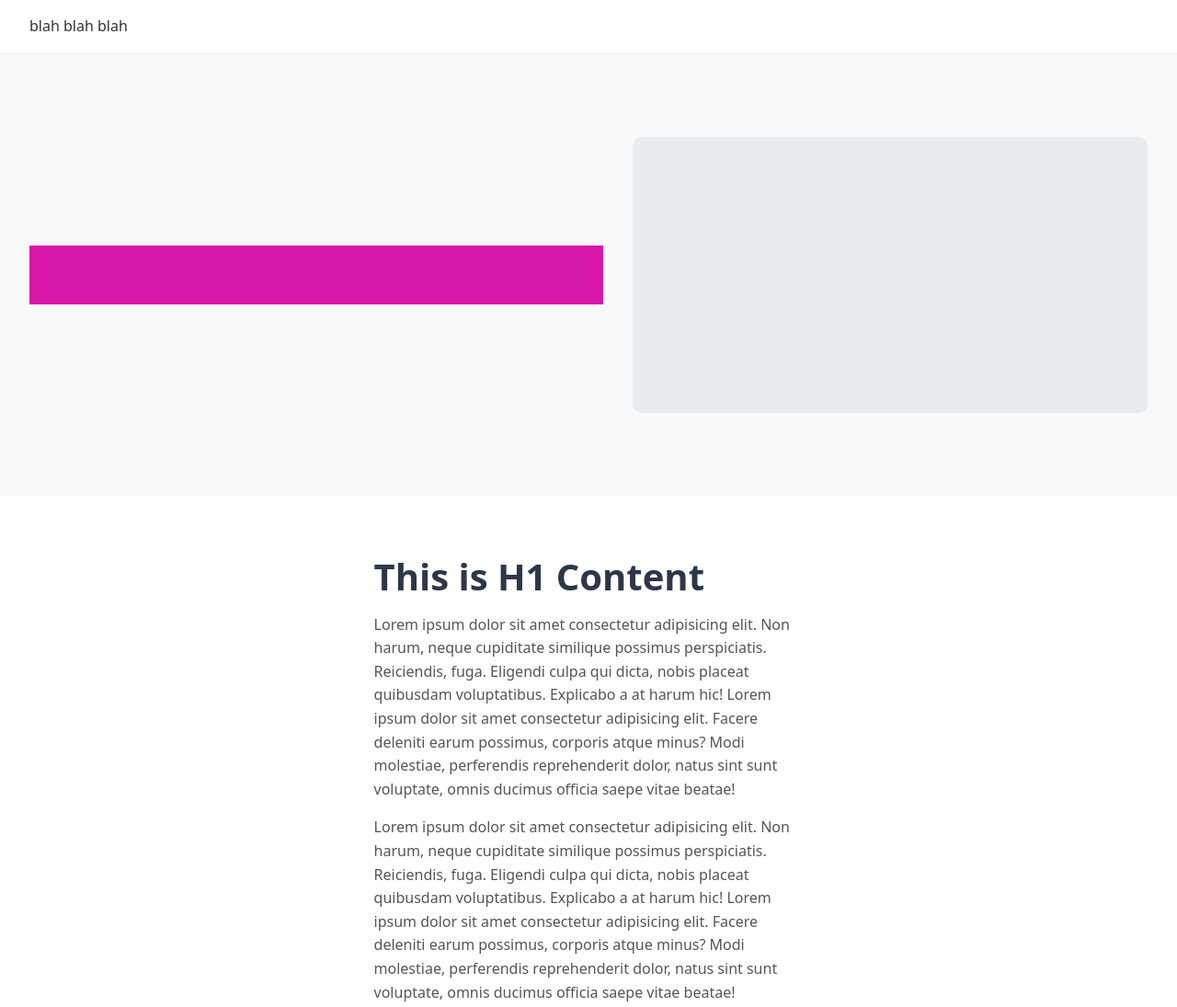
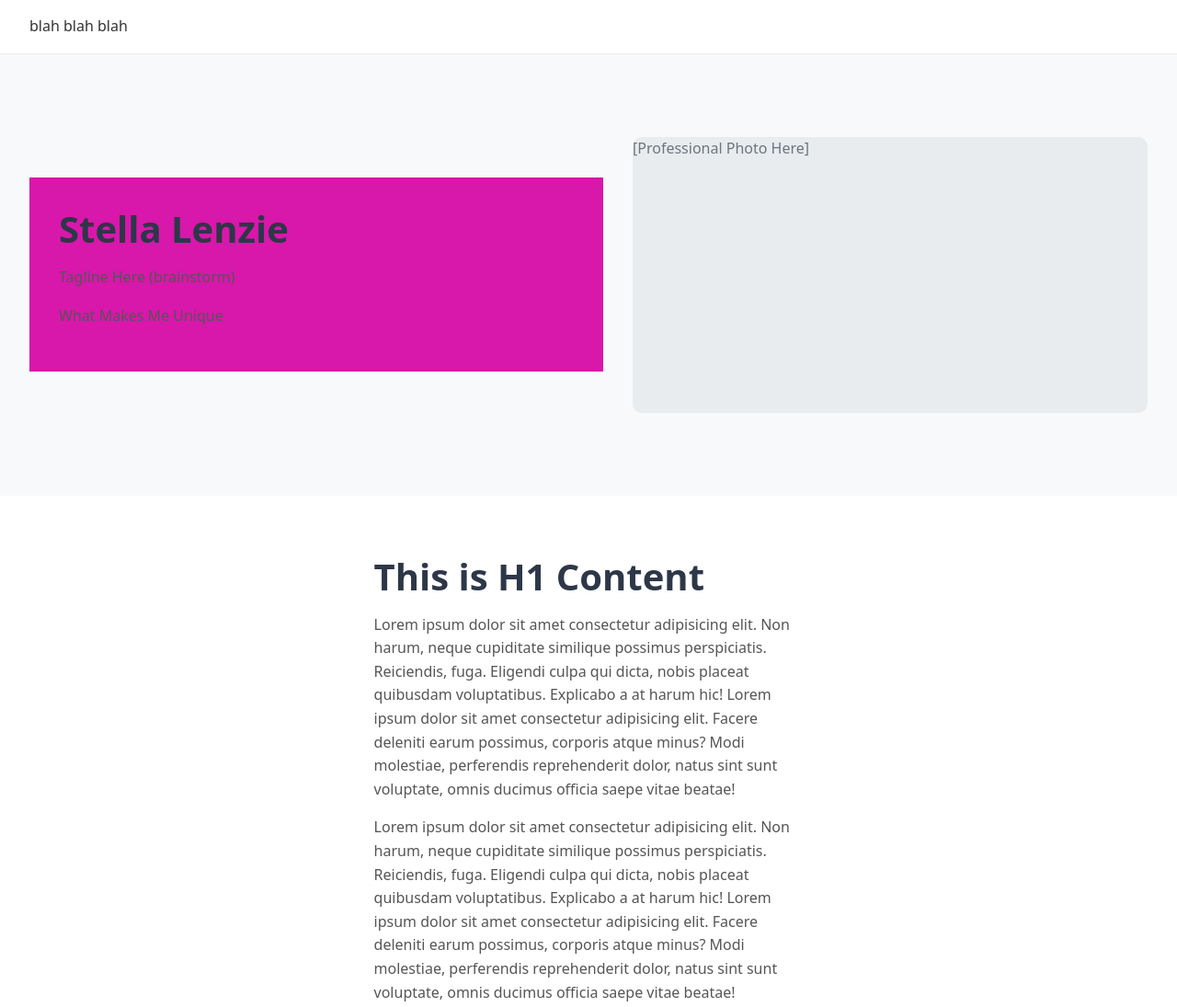
Before and after one commit to sllenzie/writ40363-portfolio-lenzie, a plain HTML site: page sandbox/practice.html in a window 1280 px wide. Shown: the top 1095 px of the page at 92% size. Drawn offline with Linux system fonts and the light colour scheme.

Commit message:
add header text and picture

```diff
--- a/sandbox/practice.html
+++ b/sandbox/practice.html
@@ -12,9 +12,15 @@
 <nav>blah blah blah</nav>
 <header>
 
-    <div class="header_text"></div>
+    <div class="header_text">
+        <h1>Stella Lenzie</h1>
+        <p>Tagline Here (brainstorm)</p>
+        <p>What Makes Me Unique</p>
+    </div>
 
-    <div class="header_pic"></div>
+    <div class="header_pic">
+        [Professional Photo Here]
+    </div>
 
 </header>
 
--- a/sandbox/sandbox_css/practice.css
+++ b/sandbox/sandbox_css/practice.css
@@ -56,6 +56,7 @@ header {
     background-color: #e9ecef;
     min-height: 300px;
     border-radius: 10px;
+    /* soft, nice rounded corners :D */
     align-items: center;
     justify-content: center;
     color: #6c757d;
```
